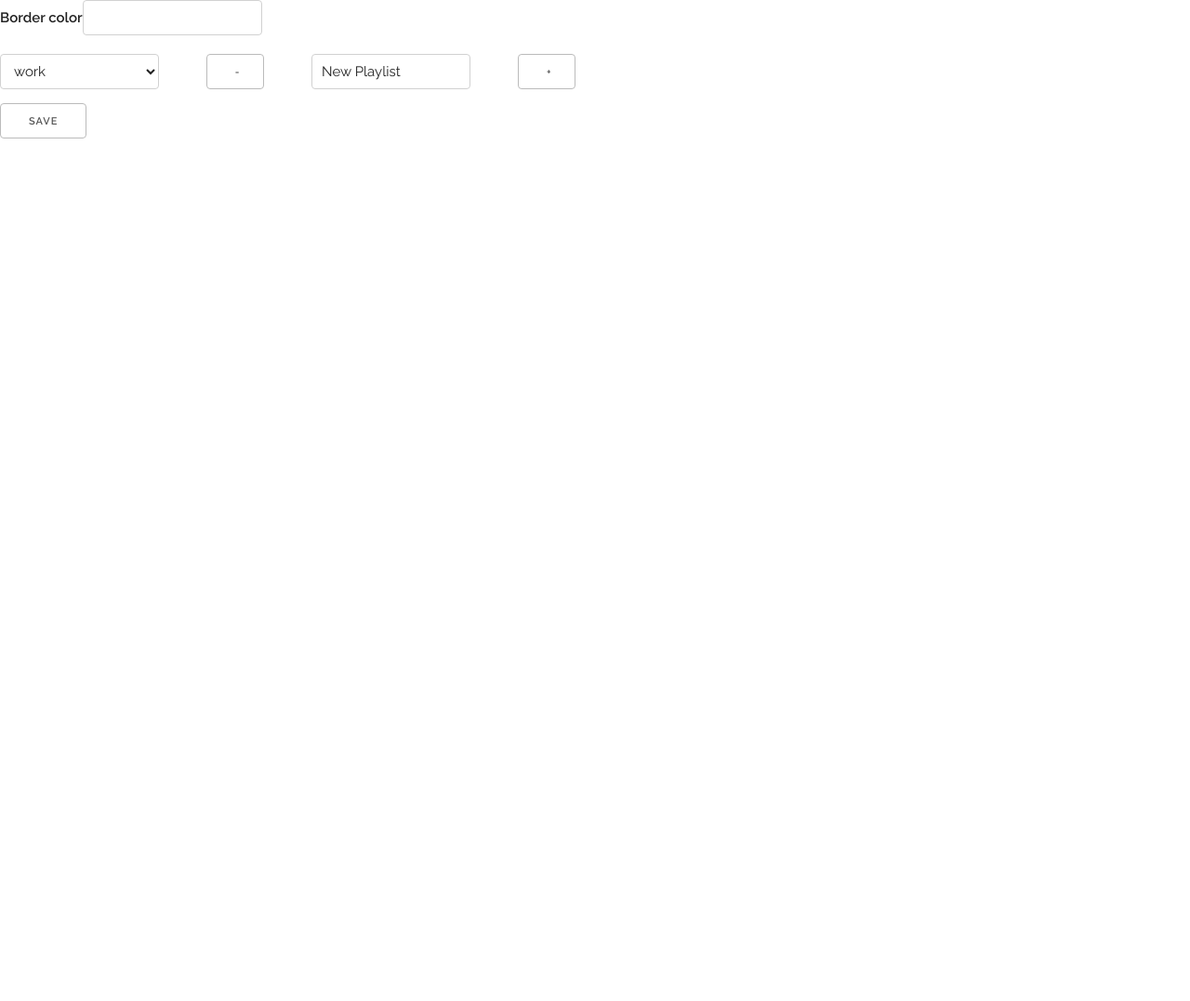
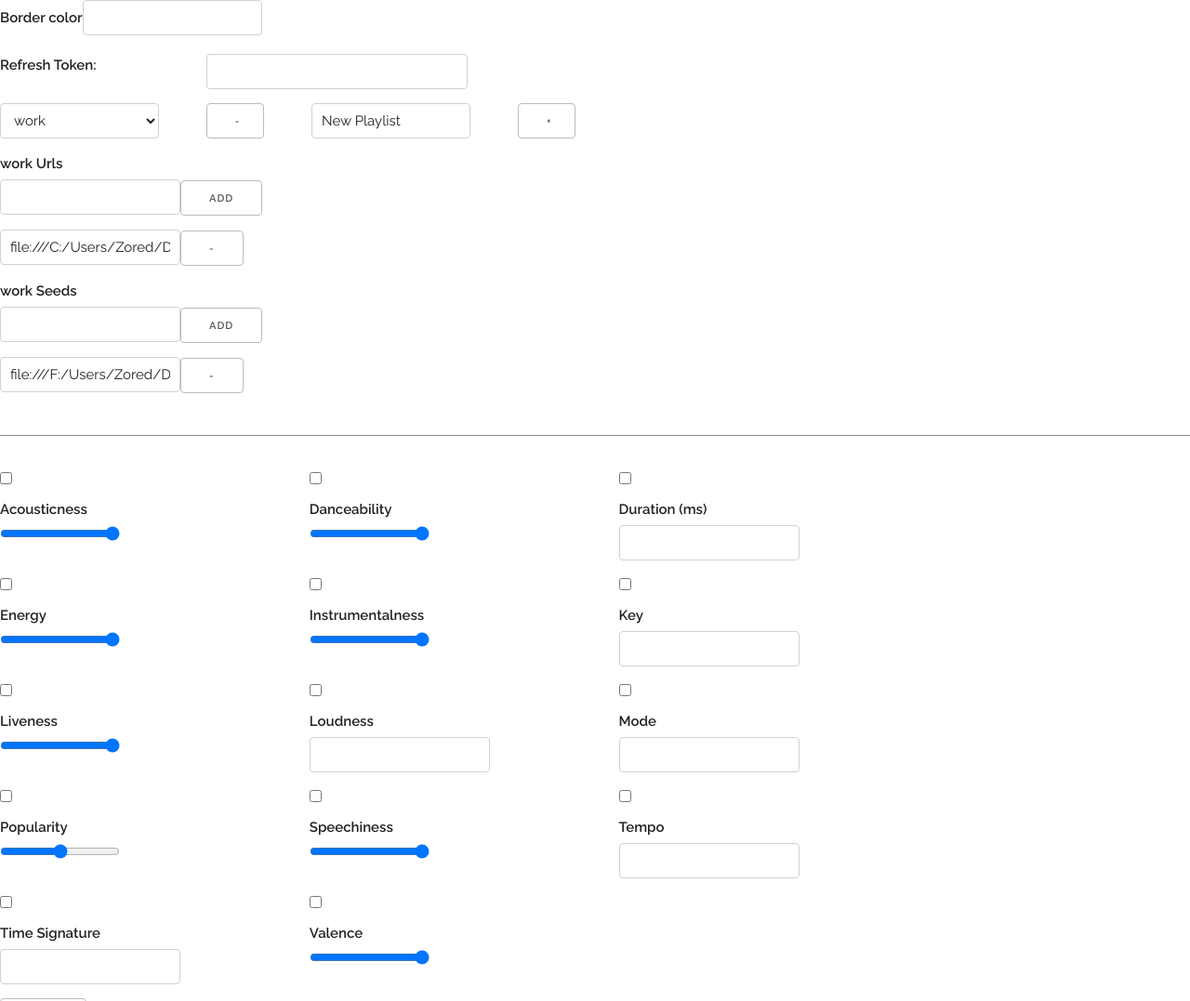
Before and after one commit to ZoredA/surfando, a browser extension: page options.html in a window 1280 px wide. Shown: the top 1077 px of the page at 93% size. Before the commit the page ends 800 px from the top, so only its background shows below. Drawn offline with Linux system fonts and the light colour scheme.

Commit message:
Options get stored properly we hope

```diff
--- a/options.html
+++ b/options.html
@@ -13,6 +13,11 @@
 
     <form>
         <label>Border color<input type="text" id="color" ></label>
+        <div class="row">
+          <label for="refresh_token" class="two columns">Refresh Token:</label>
+          <input id="refresh_token" type="text" class="three columns"></input>
+        </div>
+
         <div class="row">
           <div class="u-full-width">
             <select class="two columns" id="playlist_select"></select>
--- a/options.js
+++ b/options.js
@@ -85,6 +85,7 @@ function restoreOptions() {
 
   function setCurrentChoice(result) {
     document.querySelector("#color").value = result.color || "blue";
+
   }
 
   function onError(error) {
@@ -105,17 +106,42 @@ function getPlaylists(){
   ];
 }
 
-function setup(){
+//This retrieves any settings.
+function retrieveData(callback){
+
+  //Prior to generation, we can only fill in:
+  //Playlists.
+  //
+  function setCurrentChoice(result) {
+    callback(result['surfando']);
+  }
+
+  function onError(error) {
+    console.log(`Error: ${error}`);
+  }
+
+  var getting = browser.storage.local.get('surfando');
+  getting.then(setCurrentChoice, onError);
+}
+
+function setup(existing_data){
+  if (!existing_data) var existing_data = {};
+
+  if (existing_data.refresh_token){
+    document.getElementByid('refresh_token').value = existing_data.refresh_token;
+  }
+  var playlists = existing_data.playlists ? existing_data.playlists : getPlaylists();
+
   var select = document.getElementById('playlist_select');
-  getPlaylists().forEach(function(item){
+  playlists.forEach(function(item){
     var option = document.createElement('option');
     option.value = item;
     option.textContent = item;
     select.appendChild(option);
     //createMainInput(item);
-    createSettings(item);
-    createMainInput(item);
-    createSliders(item);
+    createSettings(item, existing_data[item]);
+    createMainInput(item, existing_data[item]);
+    createSliders(item, existing_data[item]);
   });
 
   var removeButton = document.getElementById('remove_playlist');
@@ -144,7 +170,7 @@ function setup(){
     hideAllSettingsButOne(selectedPlaylist);
   }
   select.onchange = onChange;
-
+  onChange();
 }
 
 function hideAllSettingsButOne(exclude){
@@ -163,7 +189,7 @@ function hideAllSettingsButOne(exclude){
   }
 }
 
-function createSettings(id_precursor){
+function createSettings(id_precursor, existing_data){
   //First we grab the main settings div
   var parentDiv = document.getElementById('settings');
   //Then we make a span we can hide or unhide as needed.
@@ -199,13 +225,14 @@ function removeSettings(id_precursor){
   span.remove();
 }
 
-function createMainInput(id_precur){
+function createMainInput(id_precur, existing_data){
+  if (!existing_data) var existing_data = {'urls':['file:///C:/Users/Zored/Documents/Git/surfando/options.html'], 'seeds':['file:///F:/Users/Zored/Documents/Git/surfando/options.html']};
   //var id_precursor = id_precursor || '_';
   var parentDiv = document.getElementById(id_precur + '_main_input');
   //We need a seed box
   //We need a urls box
 
-  var createAddingDivs = function(id_precursor, labelText){
+  var createAddingDivs = function(id_precursor, labelText, previousEntries){
     var row = document.createElement('div');
     row.setAttribute("class", "row");
     parentDiv.appendChild(row);
@@ -218,8 +245,6 @@ function createMainInput(id_precur){
     column.appendChild(label);
 
     row.appendChild(column);
-
-
 
     //Urls box, we have a small url box for adding and a larger list
     // [type url] (+)
@@ -234,6 +259,11 @@ function createMainInput(id_precur){
       if (!entry || entry === ''){
         return;
       }
+      add_entry(entry); //We do this externally so we can reuse the function for pre-population.
+      input_field.value="";
+    }
+
+    var add_entry = function(entry){
       var text_div = document.getElementById(id_precursor + '_text_div');
       //We create a new text input and a button and put them into a div
       //so we can set the column size of the div.
@@ -258,7 +288,6 @@ function createMainInput(id_precur){
         entry_div.remove();
       }
       entry_div.appendChild(sub_button);
-      input_field.value="";
     }
 
     var add_button = document.createElement('input');
@@ -274,16 +303,25 @@ function createMainInput(id_precur){
     column.appendChild(add_button);
     column.appendChild(text_div);
 
+    if (previousEntries){
+      previousEntries.forEach( function (entry) {
+        add_entry(entry);
+      });
+    }
+
   }
 
-  createAddingDivs(id_precur+'_urls', id_precur+' Urls');
+  createAddingDivs(id_precur+'_urls', id_precur+' Urls', existing_data.urls);
 
-  createAddingDivs(id_precur+'_seeds', id_precur+' Seeds');
+  createAddingDivs(id_precur+'_seeds', id_precur+' Seeds', existing_data.seeds);
 
 }
 
 //https://www.w3schools.com/jsref/dom_obj_input.asp
-function createSliders(id_precursor){
+function createSliders(id_precursor, existing_data){
+  if (!existing_data){ existing_data = {'parms':{} } };
+  var parms = existing_data.parms;
+
   var divs = document.getElementById(id_precursor + '_sliders');
   //divs.appendChild(document.createElement('br'))
   count = 0;
@@ -307,7 +345,6 @@ function createSliders(id_precursor){
       checkbox.value = key;
       checkbox.name = key;
 
-
       column.appendChild(checkbox);
 
       var input = document.createElement('INPUT');
@@ -318,7 +355,6 @@ function createSliders(id_precursor){
       label.setAttribute("for", input.getAttribute("id"));
 
       column.appendChild(label);
-
 
       if ('min' in tuneables[key]){
         var min = tuneables[key].min;
@@ -340,7 +376,7 @@ function createSliders(id_precursor){
         column.appendChild(input);
         var output = document.createElement('output');
         output.setAttribute('id', `${input.getAttribute("id")}`+'_output');
-
+        //output.value = input.value;
         column.appendChild(output);
 
         // var label = document.createElement('label');
@@ -351,6 +387,12 @@ function createSliders(id_precursor){
         input.setAttribute("type", "number");
         column.appendChild(input);
       }
+
+      if (parms[key]){
+        checkbox.checked = true;
+        input.value = parms[key];
+      }
+
       //divs.appendChild(document.createElement('br'))
   }
 
@@ -360,13 +402,18 @@ function createSliders(id_precursor){
 function saveSettings(e){
   e.preventDefault();
   console.log('saving');
-  var data = {};
+  var data = {
+    playlists : [],
+    'refresh_token': document.getElementById('refresh_token').value
+  };
+
   getPlaylists().forEach(function(item){
     data[item] = {
       'urls':[],
       'seeds':[],
       'parms':{}
     };
+    data.playlists.push(item);
 
     var mainDiv = document.getElementById(item + '_main_input');
 
@@ -377,7 +424,6 @@ function saveSettings(e){
     if (urlTexts && urlTexts.length > 0){
       urlTexts.forEach( (node) => {data[item]['urls'].push(node.value);})
     }
-
 
     var seedClasses = '.' + item + '_seeds_text_field';
     console.log(seedClasses);
@@ -401,12 +447,15 @@ function saveSettings(e){
     //Collect the tuneables.
   })
   console.dir(data);
+  browser.storage.local.set({
+    surfando : data
+  });
 }
 
-setup();
+//setup();
 //createMainInput('urls');
 //createMainInput('seeds');
 //createSliders();
 
-//document.addEventListener("DOMContentLoaded", restoreOptions);
+document.addEventListener("DOMContentLoaded", () => {retrieveData(setup)} );
 document.querySelector("form").addEventListener("submit", saveSettings);
```
Also changed, not shown: manifest.json.
